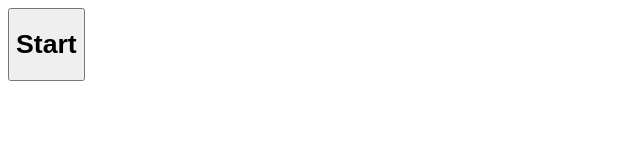
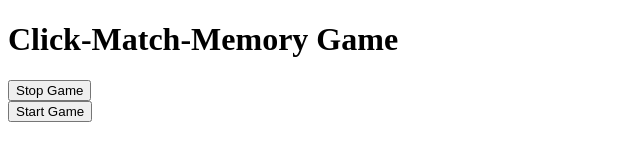
Before and after one commit to jeremyimbisi/jeremyproject..1, a plain HTML site: page click match game/index.html in a window 1280 px wide. Shown: the whole page, without its empty margins (0-640 px from the left). Drawn offline with Linux system fonts and the light colour scheme.

Commit message:
info added

```diff
--- a/click match game/index.html
+++ b/click match game/index.html
@@ -8,7 +8,18 @@
 </head>
 <body>
     <div class="startContainer">
-    <button id="startbtn"><h1>Start</h1></button>
+        <h1>Click-Match-Memory Game</h1>
+        <div class="content-heading">
+            <div id="moves-count"></div>
+            <div id="time"></div>
+        </div>
+        <div class="gamebox">
+            <button id="stop" class="hide">Stop Game</button>
+        </div>
+        <div class="startContainer">
+            <button id="start">Start Game</button>
+        </div>
     </div>
+    <script src="./script.js"></script>
 </body>
 </html>
```
Also changed, not shown: click match game/script.js (added).
